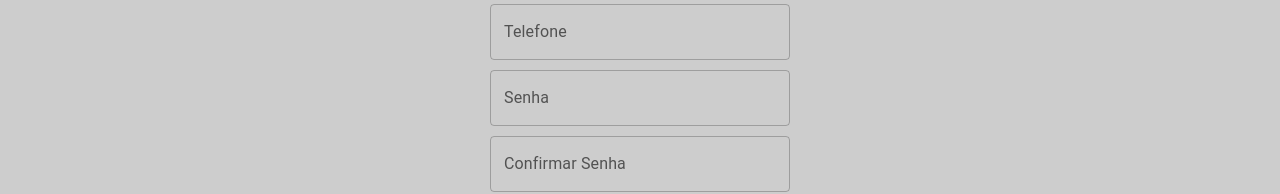
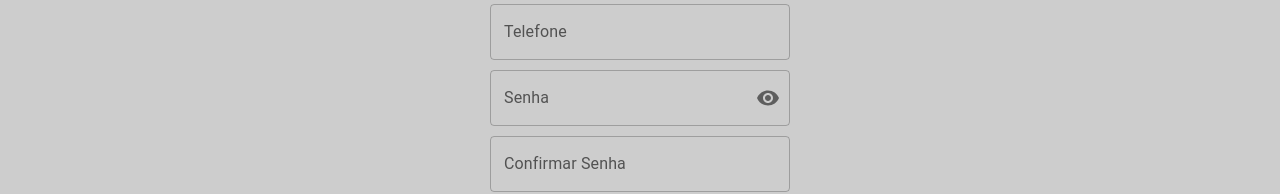
Before and after one commit to caio-rds/fiscaliza-front, a React (Vite) app: page /register in a window 1280 px wide. Shown: the part 386-580 px from the top of the page. Built offline with nearby package versions, Linux system fonts and the light colour scheme.

Commit message:
Adjust some configs to register page

```diff
--- a/package.json
+++ b/package.json
@@ -22,6 +22,7 @@
     "prop-types": "^15.8.1",
     "react": "^18.3.1",
     "react-dom": "^18.3.1",
+    "react-input-mask": "^2.0.4",
     "react-leaflet": "^4.2.1",
     "react-lottie": "^1.2.4",
     "react-router-dom": "^6.26.0"
--- a/src/App.css
+++ /dev/null
@@ -1,19 +0,0 @@
-.App {
-  max-height: 100vh;
-  display: flex;
-  flex-direction: column;
-  align-items: center;
-  justify-content: flex-start;
-  font-size: calc(10px + 2vmin);
-  color: white;
-  font-family: Roboto, sans-serif;
-}
-
-
-/* input:-webkit-autofill,
-input:-webkit-autofill:hover,
-input:-webkit-autofill:focus,
-input:-webkit-autofill:active {
-  -webkit-box-shadow: 0 0 0 30px transparent inset !important;
-  -webkit-text-fill-color: #000 !important;
-} */
--- a/src/components/userCreate/index.jsx
+++ b/src/components/userCreate/index.jsx
@@ -1,6 +1,14 @@
-import { Box, Button, TextField, Typography } from "@mui/material";
+import {
+  Box,
+  Button,
+  TextField,
+  Typography,
+  IconButton,
+  InputAdornment,
+} from "@mui/material";
 import { useState } from "react";
-
+import InputMask from "react-input-mask";
+import { Visibility, VisibilityOff } from "@mui/icons-material";
 
 export default function RegisterUser() {
   const [user, setUser] = useState({
@@ -12,15 +20,66 @@ export default function RegisterUser() {
     confirmPassword: "",
   });
 
+  const [errors, setErrors] = useState({});
+  const [showPassword, setShowPassword] = useState(false);
+
+  const validatePassword = (password) => {
+    const passwordRegex =
+      /^(?=.*[a-z])(?=.*[A-Z])(?=.*\d)(?=.*[@$!%*?&])[A-Za-z\d@$!%*?&]{8,}$/;
+    if (!passwordRegex.test(password)) {
+      return "A senha deve ter no mínimo 8 caracteres, incluindo pelo menos uma letra maiúscula, uma minúscula, um número e um caractere especial";
+    }
+    return "";
+  };
+
+  const handleClickShowPassword = () => {
+    setShowPassword(!showPassword);
+  };
+
   const submit = () => {
+    const newErrors = {};
+
+    if (!user.username) newErrors.username = "Usuário é obrigatório";
+    if (!user.name) newErrors.name = "Nome completo é obrigatório";
+    if (!user.email) newErrors.email = "Email é obrigatório";
+    if (!user.phone) newErrors.phone = "Telefone é obrigatório";
+
+    if (!user.password) {
+      newErrors.password = "Senha é obrigatória";
+    } else {
+      const passwordError = validatePassword(user.password);
+      if (passwordError) newErrors.password = passwordError;
+    }
+
+    if (!user.confirmPassword) {
+      newErrors.confirmPassword = "Confirmar senha é obrigatório";
+    } else if (user.password !== user.confirmPassword) {
+      newErrors.confirmPassword = "As senhas não coincidem";
+    }
+
+    setErrors(newErrors);
+
+    if (Object.keys(newErrors).length === 0) {
       console.log(user);
     }
-
+  };
 
   return (
-    <Box sx={{ height: "100%" }} className={"flexRow"} alignItems={"flex-start"} columnGap={"100px"}>
-      <Box sx={{ width: "300px" }} className={"flexColumn"} rowGap={"10px"}>
-        <Typography variant={"h5"} sx={{padding: '30px'}}>Cadastre-se</Typography>
+    <Box
+      sx={{ height: "100%" }}
+      className={"flexRow"}
+      alignItems={"flex-start"}
+      columnGap={"100px"}
+    >
+      <Box
+        sx={{ width: "300px" }}
+        className={"flexColumn"}
+        rowGap={"10px"}
+        as="form"
+      >
+        <Typography variant={"h5"} sx={{ padding: "30px" }}>
+          Cadastre-se
+        </Typography>
 
         <TextField
           sx={{ width: "100%" }}
@@ -28,46 +87,86 @@ export default function RegisterUser() {
           value={user.username}
           placeholder="johndoe"
           variant="outlined"
+          error={!!errors.username}
+          helperText={errors.username}
           onChange={(e) => setUser({ ...user, username: e.target.value })}
         />
+
         <TextField
           sx={{ width: "100%" }}
           label="Nome Completo"
           value={user.name}
           placeholder="John Doe"
           variant="outlined"
+          error={!!errors.name}
+          helperText={errors.name}
           onChange={(e) => setUser({ ...user, name: e.target.value })}
         />
+
         <TextField
           sx={{ width: "100%" }}
           label="Email"
           value={user.email}
           placeholder="john_doe@email.com"
           variant="outlined"
+          error={!!errors.email}
+          helperText={errors.email}
           onChange={(e) => setUser({ ...user, email: e.target.value })}
         />
+
+        <InputMask
+          mask="(99) 99999-9999"
+          value={user.phone}
+          onChange={(e) => setUser({ ...user, phone: e.target.value })}
+        >
+          {(inputProps) => (
             <TextField
+              {...inputProps}
               sx={{ width: "100%" }}
               label="Telefone"
-          value={user.phone}
               placeholder="(99) 99999-9999"
               variant="outlined"
+              error={!!errors.phone}
+              helperText={errors.phone}
             />
+          )}
+        </InputMask>
+
         <TextField
           sx={{ width: "100%" }}
           label="Senha"
           value={user.password}
           variant="outlined"
-          type="password"
+          type={showPassword ? "text" : "password"}
+          error={!!errors.password}
+          helperText={errors.password}
           onChange={(e) => setUser({ ...user, password: e.target.value })}
+          InputProps={{
+            endAdornment: (
+              <InputAdornment position="end">
+                <IconButton
+                  aria-label="toggle password visibility"
+                  onClick={handleClickShowPassword}
+                  edge="end"
+                >
+                  {showPassword ? <VisibilityOff /> : <Visibility />}
+                </IconButton>
+              </InputAdornment>
+            ),
+          }}
         />
+
         <TextField
           sx={{ width: "100%" }}
           label="Confirmar Senha"
           value={user.confirmPassword}
           variant="outlined"
-          type="password"
-          onChange={(e) => setUser({ ...user, confirmPassword: e.target.value })}
+          type={showPassword ? "text" : "password"}
+          error={!!errors.confirmPassword}
+          helperText={errors.confirmPassword}
+          onChange={(e) =>
+            setUser({ ...user, confirmPassword: e.target.value })
+          }
         />
 
         <Button
@@ -81,6 +180,7 @@ export default function RegisterUser() {
         >
           Entrar
         </Button>
+
         <Typography
           variant={"body2"}
           width={"100%"}
--- a/src/components/userMap/index.jsx
+++ b/src/components/userMap/index.jsx
@@ -4,7 +4,6 @@ import "leaflet/dist/leaflet.css";
 import L from "leaflet";
 import PropTypes from "prop-types";
 
-// Defina o estilo do container do mapa
 const containerStyle = {
   width: "100%",
   height: "650px",
@@ -23,7 +22,6 @@ L.Icon.Default.mergeOptions({
 });
 
 export default function MapUser({ lat, lon }) {
-  // Converta as strings para floats
   return (
     <Box
       display={"flex"}
@@ -43,10 +41,9 @@ export default function MapUser({ lat, lon }) {
           url="https://{s}.tile.openstreetmap.org/{z}/{x}/{y}.png"
         />
 
-        <Marker style={{transform: 'scale(1.0)'}} position={[lat, lon]}>
+        <Marker style={{ transform: "scale(1.0)" }} position={[lat, lon]}>
           <Popup>Seu Endereço</Popup>
         </Marker>
-
       </MapContainer>
     </Box>
   );
--- a/src/index.css
+++ b/src/index.css
@@ -1,12 +1,12 @@
 :root {
-  --error-color: #F44336;
-  --error-color-light: #EF9A9A;
+  --error-color: #f44336;
+  --error-color-light: #ef9a9a;
 
   --primary-color: #216bf3;
-  --primary-color-light: #90CAF9;
+  --primary-color-light: #90caf9;
 
   --secondary-color: #18d460;
-  --secondary-color-light: #A5D6A7;
+  --secondary-color-light: #a5d6a7;
 }
 
 /* .light-theme { */
@@ -17,7 +17,6 @@
 /* Cores Secundárias */
 /* --secondary-color: #4CAF50;
   --secondary-color-light: #C8E6C9; */
-
 
 /* Texto */
 /* --text-primary-color: #000000;
@@ -38,10 +37,22 @@
   --text-secondary-color: #BDBDBD; */
 /* } */
 
+* {
+  input:-webkit-autofill,
+  input:-webkit-autofill:hover,
+  input:-webkit-autofill:focus,
+  input:-webkit-autofill:active {
+    -webkit-background-clip: text;
+    /* -webkit-text-fill-color: #ffffff; */
+    /* transition: background-color 5000s ease-in-out 0s; */
+    -webkit-box-shadow: none !important;
+  }
+}
+
 body {
   margin: 0;
-  font-family: -apple-system, BlinkMacSystemFont, 'Segoe UI', 'Roboto', 'Oxygen',
-    'Ubuntu', 'Cantarell', 'Fira Sans', 'Droid Sans', 'Helvetica Neue',
+  font-family: -apple-system, BlinkMacSystemFont, "Segoe UI", "Roboto", "Oxygen",
+    "Ubuntu", "Cantarell", "Fira Sans", "Droid Sans", "Helvetica Neue",
     sans-serif;
   -webkit-font-smoothing: antialiased;
   -moz-osx-font-smoothing: grayscale;
@@ -53,7 +64,7 @@ body {
 }
 
 code {
-  font-family: source-code-pro, Menlo, Monaco, Consolas, 'Courier New',
+  font-family: source-code-pro, Menlo, Monaco, Consolas, "Courier New",
     monospace;
 }
 
--- a/src/templates/HomeTemplate/index.jsx
+++ b/src/templates/HomeTemplate/index.jsx
@@ -1,6 +1,13 @@
 import { useState } from "react";
 import TopBar from "../../components/topbar";
-import { Drawer, List, ListItem, ListItemButton, ListItemIcon, ListItemText } from "@mui/material";
+import {
+  Drawer,
+  List,
+  ListItem,
+  ListItemButton,
+  ListItemIcon,
+  ListItemText,
+} from "@mui/material";
 import SwitchButton from "../../components/switch";
 import PropTypes from "prop-types";
 import HomeIcon from "@mui/icons-material/Home";
@@ -10,26 +17,30 @@ import SearchIcon from "@mui/icons-material/Search";
 import Info from "@mui/icons-material/Info";
 import useAuthContext from "../../hooks/useAuthContext";
 
-
-
-
 const urls = [
   { name: "Início", url: "/", icon: <HomeIcon />, user: false },
   { name: "Reports", url: "/reports", icon: <ReportIcon />, user: true },
-  { name: "Criar Report", url: "/reports/new", icon: <AddBoxIcon />, user: true },
-  { name: "Procurar Report", url: "/reports/search", icon: <SearchIcon />, user: true },
-
+  {
+    name: "Criar Report",
+    url: "/reports/new",
+    icon: <AddBoxIcon />,
+    user: true,
+  },
+  {
+    name: "Procurar Report",
+    url: "/reports/search",
+    icon: <SearchIcon />,
+    user: true,
+  },
   { name: "Sobre Nós", url: "/about", icon: <Info />, user: false },
 ];
 
-
 export function HomeTemplate({ children }) {
-
   const { user, logout } = useAuthContext();
 
   const setUrl = (url) => {
-    window.location.href = url
-  }
+    window.location.href = url;
+  };
 
   const [sideMenu, setSideMenu] = useState(false);
 
@@ -55,9 +66,12 @@ export function HomeTemplate({ children }) {
         sx={{ width: "250px", height: "300px" }}
       >
         <List>
-          {urls.map((url, index) => (
+          {urls.map((url, index) =>
             user && url.user ? (
-              <ListItemButton key={index} onClick={url.url === '/sair' ? logout : () => setUrl(url.url)}>
+              <ListItemButton
+                key={index}
+                onClick={url.url === "/sair" ? logout : () => setUrl(url.url)}
+              >
                 <ListItemIcon>{url.icon}</ListItemIcon>
                 <ListItemText primary={url.name} />
               </ListItemButton>
@@ -67,7 +81,8 @@ export function HomeTemplate({ children }) {
                 <ListItemText primary={url.name} />
               </ListItemButton>
             ) : null
-          ))}
+          )}
+
           <ListItem>
             <SwitchButton />
           </ListItem>
@@ -79,7 +94,6 @@ export function HomeTemplate({ children }) {
   );
 }
 
-
 HomeTemplate.propTypes = {
   children: PropTypes.node.isRequired,
 };
```
Also changed, not shown: src/App.jsx (+9 -7 lines), src/routes/UnauthRoutes.jsx (+5 -5 lines), 1 other file (tests, documents, lock files or other folders). Lines whose indentation alone changed are shown as unchanged.
